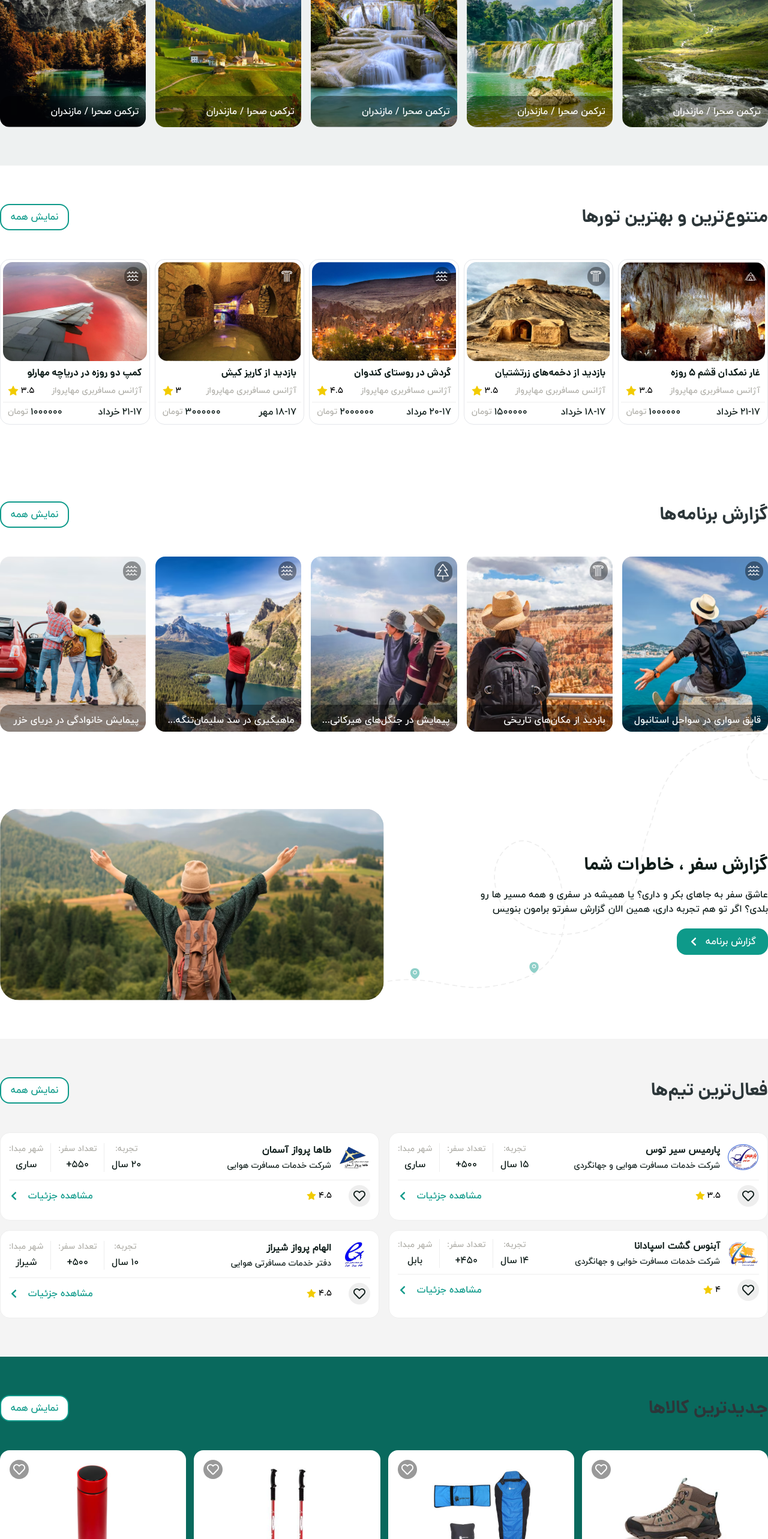
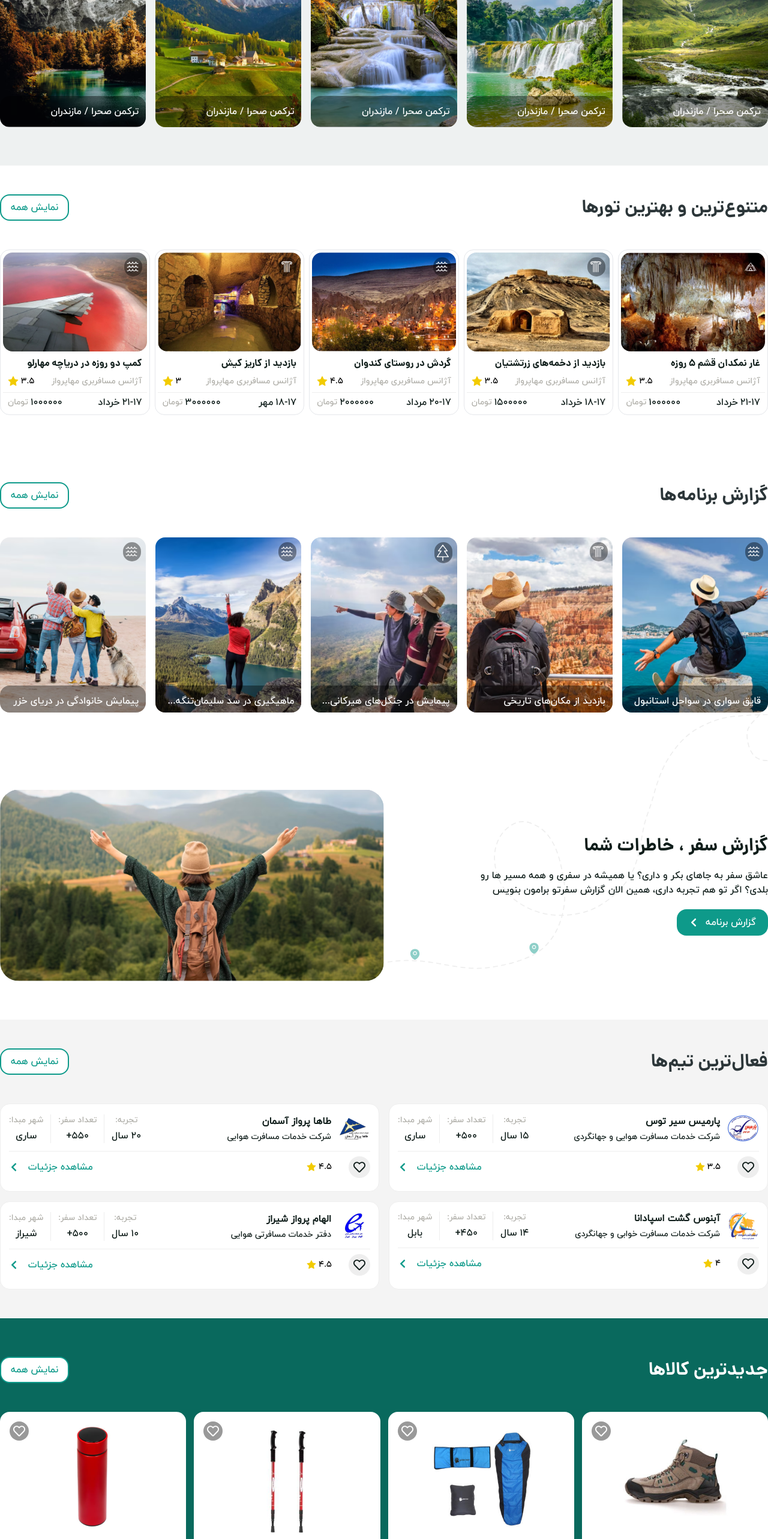
Before and after one commit to NEEMABBN/climbers, a React (Vite) app: page / in a window 1280 px wide. Shown: the part 990-3556 px from the top of the page at 60% size. Built offline with nearby package versions, Linux system fonts and the light colour scheme.

Commit message:
First Page Corrections Were Made

```diff
--- a/src/Components/TemplateV1.jsx
+++ b/src/Components/TemplateV1.jsx
@@ -1,11 +1,16 @@
 import React from "react";
 import { Link } from "react-router-dom";
 
-export default function TemplateV1({ title, children, links }) {
+export default function TemplateV1({
+  title,
+  children,
+  links,
+  titleColor = "text-Titles",
+}) {
   return (
     <div className="container mx-auto flex flex-col items-center gap-12">
       <div className="w-full flex items-center md:justify-between justify-center">
-        <h2 className="md:text-3xl text-2xl text-Titles">{title}</h2>
+        <h2 className={`md:text-3xl text-2xl ${titleColor}`}>{title}</h2>
         <Link
           to={links}
           className="bg-white md:block hidden text-Primary border-solid border-2 border-Primary rounded-2xl px-4 py-2"
--- a/src/Pages/HomePage/_components/ActiveTeams.jsx
+++ b/src/Pages/HomePage/_components/ActiveTeams.jsx
@@ -47,7 +47,7 @@ export default function ActiveTeams() {
   ];
 
   return (
-    <div className="w-full flex py-16 bg-[#EAEAEA87]">
+    <div className="w-full flex py-12 bg-[#EAEAEA87]">
       <TemplateV1
         title="فعال‌ترین تیم‌ها"
         links="/Contact"
@@ -55,14 +55,14 @@ export default function ActiveTeams() {
           <div className="w-full">
             <Swiper
               slidesPerView={1.1}
-              spaceBetween={5}
+              spaceBetween={8}
               breakpoints={{
                 640: {
                   slidesPerView: 1,
-                  spaceBetween: 10,
+                  spaceBetween: 15,
                 },
               }}
-              className="mySwiper xl:!hidden"
+              className="mySwiper xl:!hidden !py-10 !px-2"
             >
               {teamsData.map((item, index) => (
                 <SwiperSlide key={index}>
--- a/src/Pages/HomePage/_components/BestTours.jsx
+++ b/src/Pages/HomePage/_components/BestTours.jsx
@@ -71,7 +71,7 @@ export default function BestTours() {
   ];
 
   return (
-    <div className="w-full py-16">
+    <div className="w-full py-12">
       <TemplateV1
         title="متنوع‌ترین و بهترین تورها"
         links="/Tours"
@@ -83,18 +83,18 @@ export default function BestTours() {
               breakpoints={{
                 640: {
                   slidesPerView: 2,
-                  spaceBetween: 10,
+                  spaceBetween: 15,
                 },
                 800: {
                   slidesPerView: 3,
-                  spaceBetween: 10,
+                  spaceBetween: 15,
                 },
                 1024: {
                   slidesPerView: 4,
                   spaceBetween: 15,
                 },
               }}
-              className="mySwiper xl:!hidden"
+              className="mySwiper xl:!hidden !py-8 lg:!px-0 !px-2"
             >
               {toursData.map((item, index) => (
                 <SwiperSlide key={index}>
--- a/src/Pages/HomePage/_components/NewProducts.jsx
+++ b/src/Pages/HomePage/_components/NewProducts.jsx
@@ -63,6 +63,7 @@ export default function NewProducts() {
     <div className="w-full bg-[#09695D] py-16">
       <TemplateV1
         title="جدیدترین کالا‌ها"
+        titleColor="text-white"
         links="/somepage"
         children={
           <Swiper
--- a/src/Pages/HomePage/_components/PopularPlaces.jsx
+++ b/src/Pages/HomePage/_components/PopularPlaces.jsx
@@ -1,4 +1,4 @@
-import React, { useState } from "react";
+import React, { useRef, useState } from "react";
 import TemplateV1 from "../../../Components/TemplateV1";
 import Images from "../../../Setting/Images";
 import EachPopularPlaceSlide from "../../../Components/EachPopularPlaceSlide";
@@ -249,7 +249,7 @@ export default function PopularPlaces() {
       category: "کویر",
     },
   ];
-
+  const swiperRef = useRef(null);
   const [allPosts] = useState(postData);
   const [filteredPosts, setFilteredPosts] = useState(
     allPosts.filter((post) => post.category === "برترین‌ها")
@@ -260,6 +260,9 @@ export default function PopularPlaces() {
     setActiveCategory(category);
     const filtered = allPosts.filter((post) => post.category === category);
     setFilteredPosts(filtered);
+    if (swiperRef.current) {
+      swiperRef.current.slideTo(0);
+    }
   };
 
   return (
@@ -322,6 +325,7 @@ export default function PopularPlaces() {
 
             <div className="w-full">
               <Swiper
+                onSwiper={(swiper) => (swiperRef.current = swiper)}
                 slidesPerView={1.5}
                 spaceBetween={10}
                 breakpoints={{
--- a/src/Pages/ToursPage/Tours.jsx
+++ b/src/Pages/ToursPage/Tours.jsx
@@ -2,6 +2,8 @@ import React from 'react'
 
 export default function Tours() {
   return (
-    <div>Tours</div>
+    <div className="w-full flex flex-col items-center bg-white">
+
+    </div>
   )
 }
--- /dev/null
+++ b/src/Pages/ToursPage/_components/SearchBar.jsx
@@ -0,0 +1,15 @@
+import React from 'react'
+
+export default function SearchBar() {
+  return (
+    <div className="w-full bg-[#DFE5E587]">
+        <div className="container mx-auto flex items-center">
+            <div className="flex flex-col items-start"></div>
+            <div className="flex flex-col items-start"></div>
+            <div className="flex flex-col items-start"></div>
+            <div className="flex flex-col items-start"></div>
+            <div className=""></div>
+        </div>
+    </div>
+  )
+}
--- a/src/index.css
+++ b/src/index.css
@@ -13,25 +13,31 @@
     font-family: "DanaBold";
     src: url(./assets/Fonts/Dana/Bold/DanaFaNum-Bold.ttf) format("truetype"),
       url(./assets/Fonts/Dana/Bold/DanaFaNum-Bold.woff) format("woff"),
-      url(./assets/Fonts/Dana/Bold/DanaFaNum-Bold.woff2) format("woff2")
+      url(./assets/Fonts/Dana/Bold/DanaFaNum-Bold.woff2) format("woff2");
   }
 
   @font-face {
     font-family: "YekanMedium";
-    src: url(./assets/Fonts/IRYekan/Medium/iranyekanwebmediumfanum.ttf) format("truetype"),
-      url(./assets/Fonts/IRYekan/Medium/iranyekanwebmediumfanum.woff) format("woff")
+    src: url(./assets/Fonts/IRYekan/Medium/iranyekanwebmediumfanum.ttf)
+        format("truetype"),
+      url(./assets/Fonts/IRYekan/Medium/iranyekanwebmediumfanum.woff)
+        format("woff");
   }
 
   @font-face {
     font-family: "YekanRegular";
-    src: url(./assets/Fonts/IRYekan/Regular/iranyekanwebregularfanum.ttf) format("truetype"),
-      url(./assets/Fonts/IRYekan/Regular/iranyekanwebregularfanum.woff) format("woff")
+    src: url(./assets/Fonts/IRYekan/Regular/iranyekanwebregularfanum.ttf)
+        format("truetype"),
+      url(./assets/Fonts/IRYekan/Regular/iranyekanwebregularfanum.woff)
+        format("woff");
   }
 
   @font-face {
     font-family: "YekanBold";
-    src: url(./assets/Fonts/IRYekan/ExtraBold/iranyekanwebextraboldfanum.ttf) format("truetype"),
-      url(./assets/Fonts/IRYekan/ExtraBold/iranyekanwebextraboldfanum.woff) format("woff")
+    src: url(./assets/Fonts/IRYekan/ExtraBold/iranyekanwebextraboldfanum.ttf)
+        format("truetype"),
+      url(./assets/Fonts/IRYekan/ExtraBold/iranyekanwebextraboldfanum.woff)
+        format("woff");
   }
 }
 
@@ -61,7 +67,7 @@ h5 {
 }
 
 ::-webkit-scrollbar-thumb {
-  background: #0E9A8A;
+  background: #0e9a8a;
   border-radius: 15px;
 }
 
@@ -83,10 +89,10 @@ h5 {
   height: 2px;
   background-color: blue;
   width: 0;
-  transition: all 0.3s ease;
+  transition: left 2000ms ease-in-out, width 3000ms ease-in-out;
 }
 
-.nav-link.active+.underline {
+.nav-link.active + .underline {
   width: 100%;
   left: 0;
 }
```
Also changed, not shown: src/assets/Images/AbnoosCompany.png.
